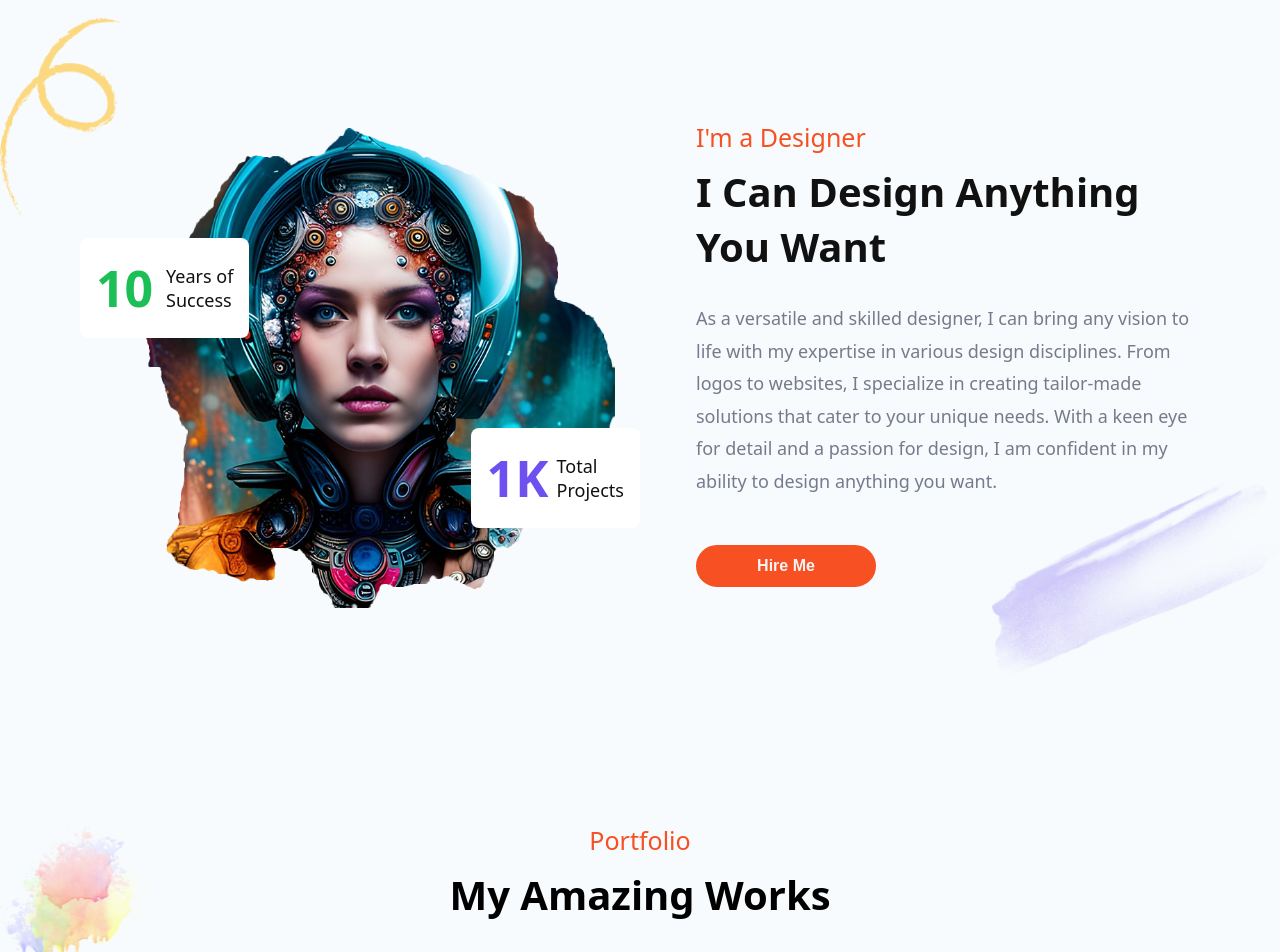
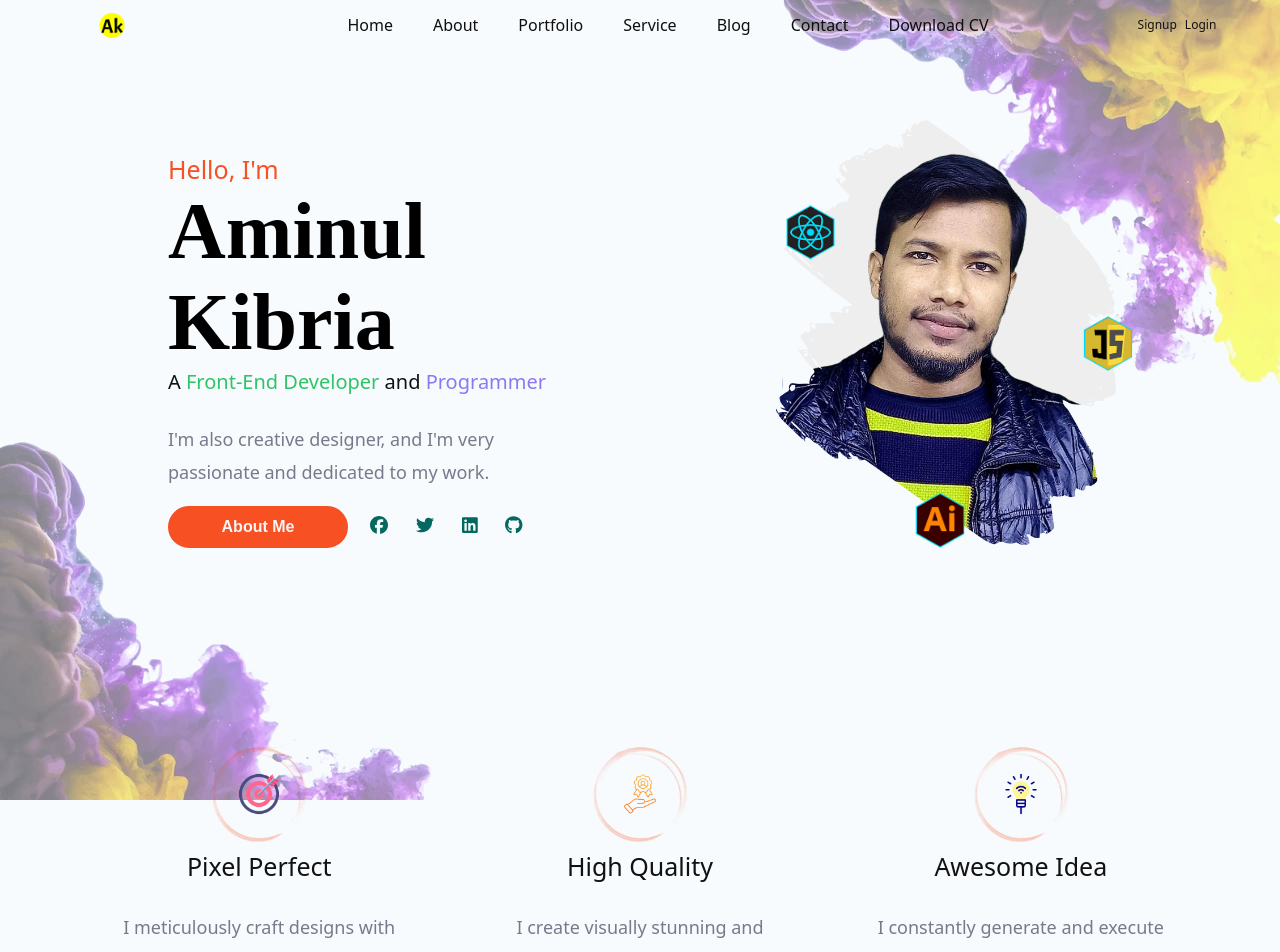
Before and after one commit to dksifatofficial/aminul-kibria-react, a React (Create React App) app: page / in a window 1280 px wide. Shown: the top 952 px of the page. Built offline with nearby package versions, Linux system fonts and the light colour scheme; no server answers.

Commit message:
update commit

```diff
--- a/src/components/pages/Home.js
+++ b/src/components/pages/Home.js
@@ -5,18 +5,18 @@ import AboutMe from "../AboutMe";
 // import Map from "../Map";
 // import Newsletter from "../Newsletter";
 import PortfolioContainer from "../PortfolioContainer";
-// import Qualitys from "../Qualitys";
+import Qualitys from "../Qualitys";
 // import Services from "../Services";
 // import TestimonialContainer from "../TestimonialContainer";
-// import TopContainer from "../TopContainer";
-// import TopNav from "../TopNav";
+import TopContainer from "../TopContainer";
+import TopNav from "../TopNav";
 
 function Home() {
   return (
     <div>
-      {/* <TopNav /> */}
-      {/* <TopContainer /> */}
-      {/* <Qualitys /> */}
+      <TopNav />
+      <TopContainer />
+      <Qualitys />
       <AboutMe />
       <PortfolioContainer />
       {/* <TestimonialContainer /> */}
```
